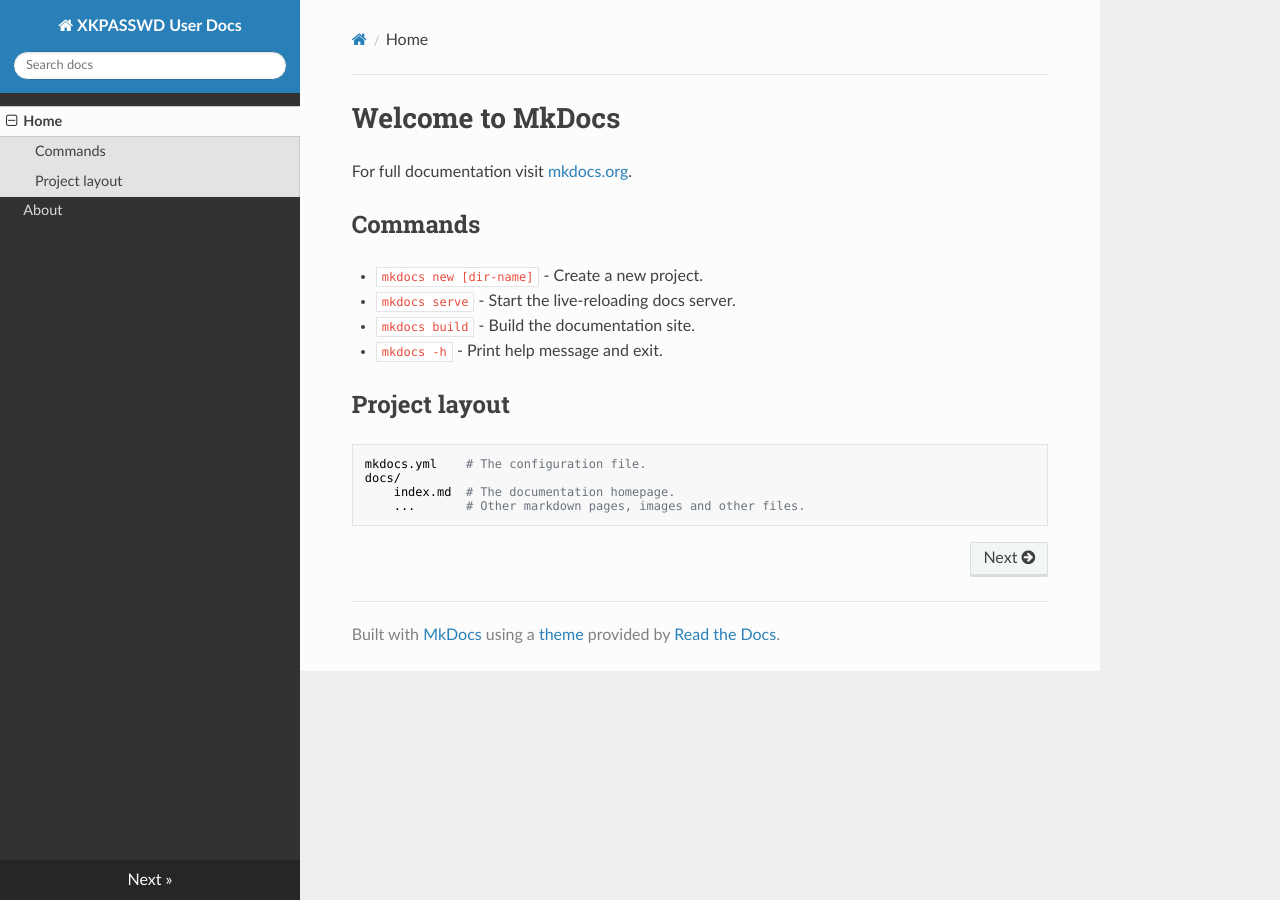
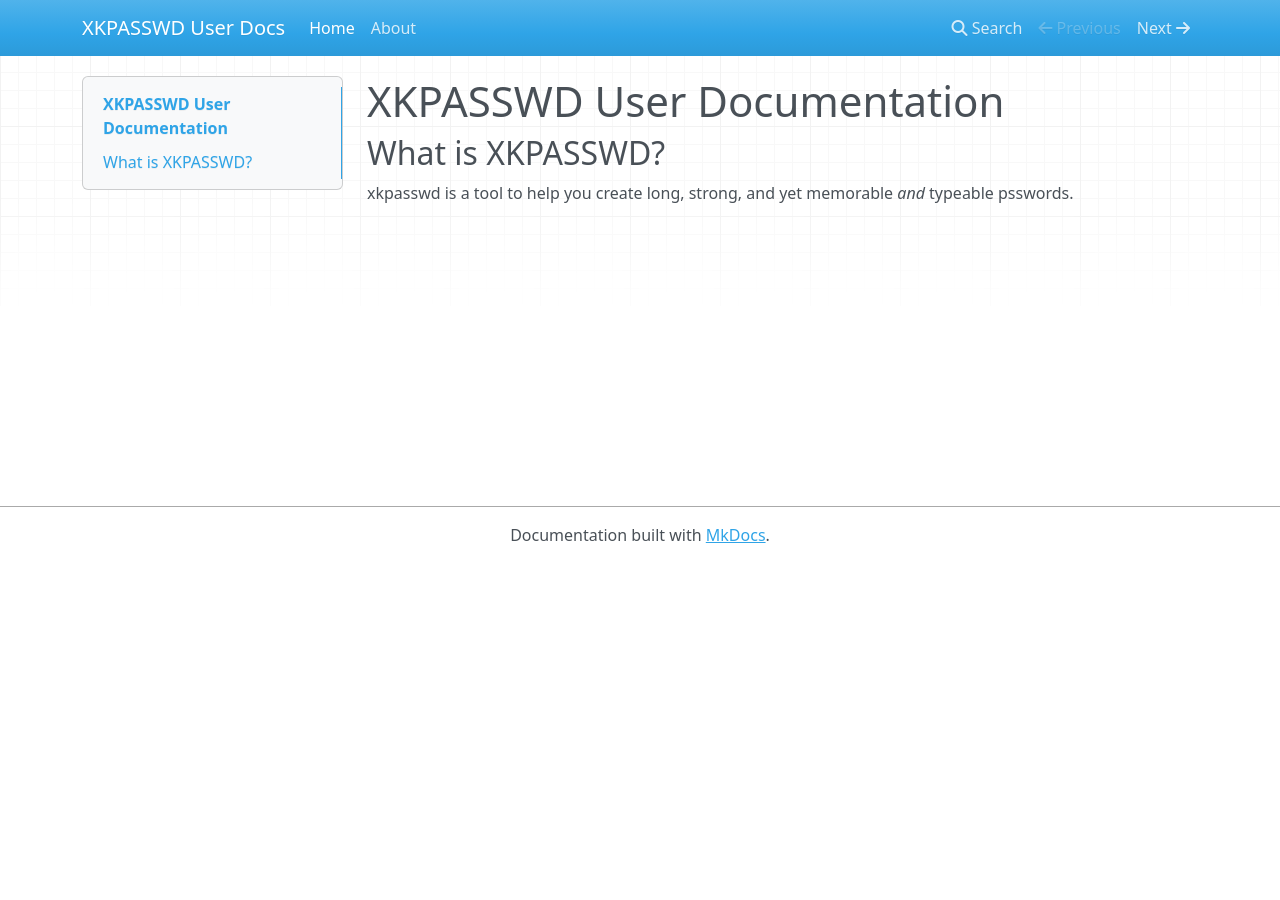
Before and after one commit to podfeet/user-docs-xkpasswd, an MkDocs documentation site: the page built from docs/index.md, in a window 1280 px wide. Built offline with MkDocs 1.6.1, drawn with Linux system fonts in a browser that asks for light colours; nearby versions of some CDN libraries.

Commit message:
Feat: Start to build docs & config

```diff
--- a/docs/index.md
+++ b/docs/index.md
@@ -1,17 +1,5 @@
-# Welcome to MkDocs
+# XKPASSWD User Documentation
 
-For full documentation visit [mkdocs.org](https://www.mkdocs.org).
+## What is XKPASSWD?
 
-## Commands
-
-* `mkdocs new [dir-name]` - Create a new project.
-* `mkdocs serve` - Start the live-reloading docs server.
-* `mkdocs build` - Build the documentation site.
-* `mkdocs -h` - Print help message and exit.
-
-## Project layout
-
-    mkdocs.yml    # The configuration file.
-    docs/
-        index.md  # The documentation homepage.
-        ...       # Other markdown pages, images and other files.
+xkpasswd is a tool to help you create long, strong, and yet memorable _and_ typeable psswords.
--- a/mkdocs.yml
+++ b/mkdocs.yml
@@ -3,4 +3,13 @@ site_url: https://xkpasswd.net/userdocs
 nav:
   - Home: index.md
   - About: about.md
-theme: readthedocs
+theme:
+  name: mkdocs
+  navigation_depth: 4
+  # nav_style: light
+  shortcuts:
+    help: 191    # ?
+    next: 78     # n
+    previous: 80 # p
+    search: 83   # s
+highlightjs: true
```
Also changed, not shown: docs/mkdocs-resources.md (added, +17 -0 lines).
